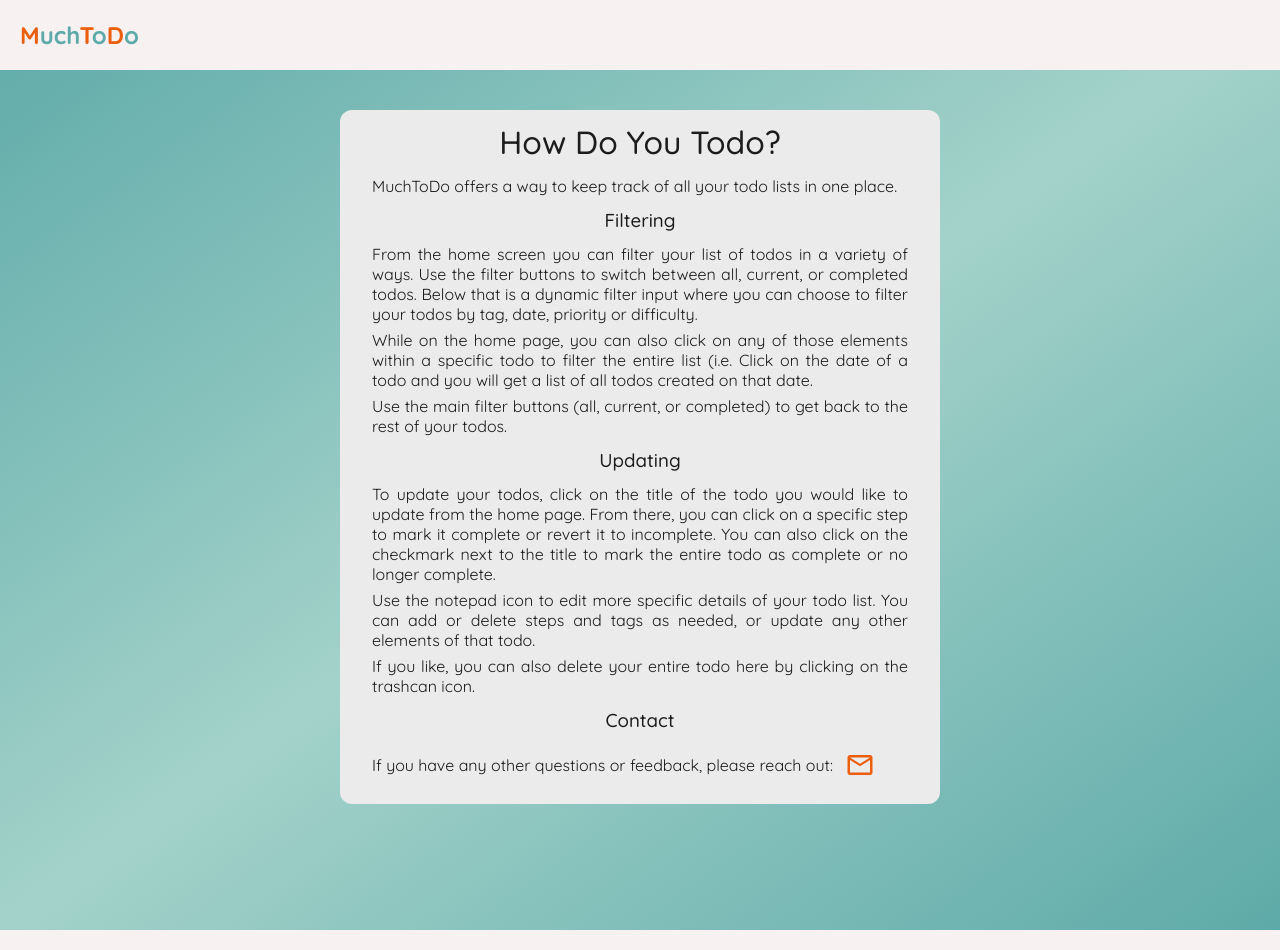
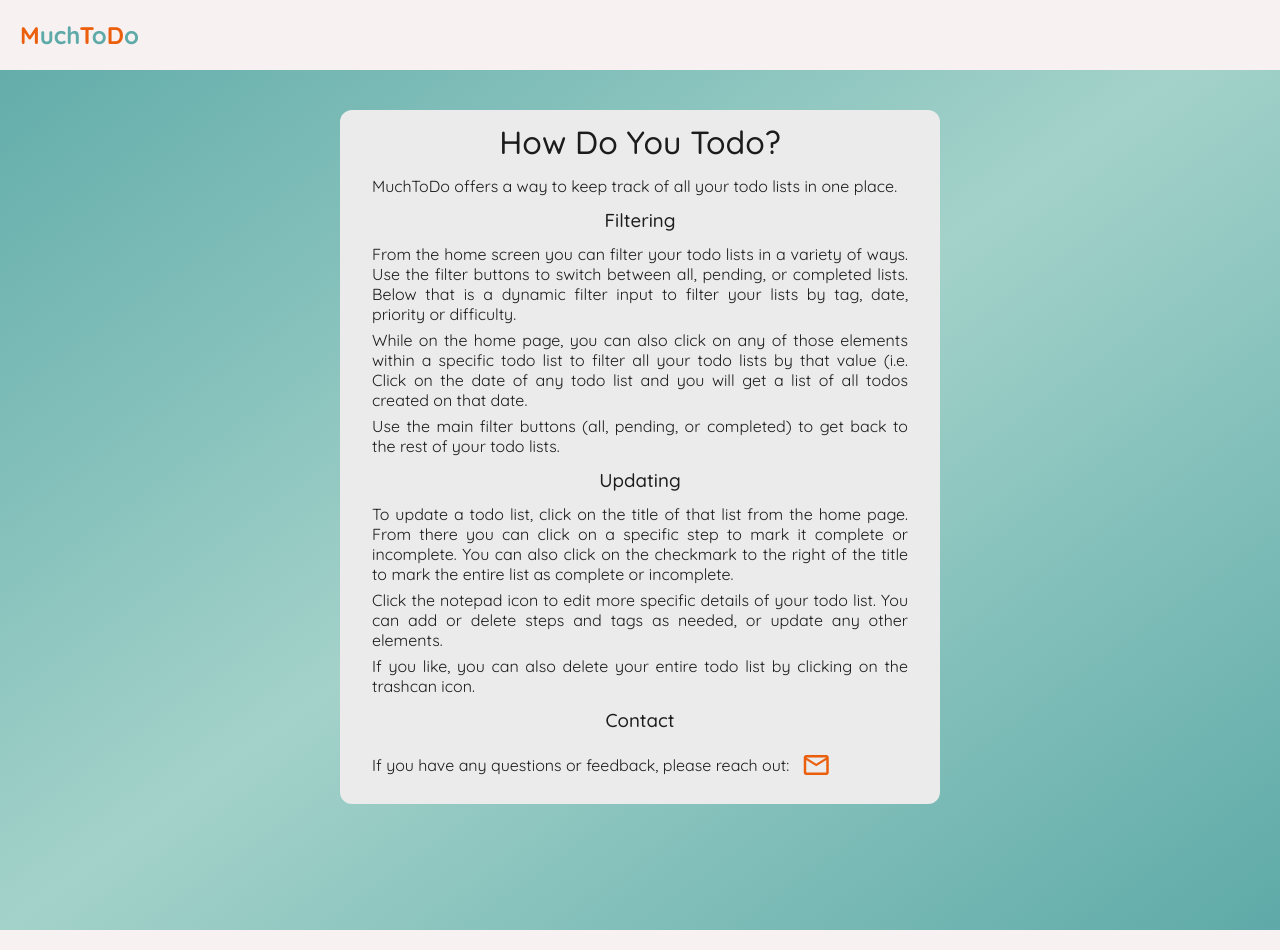
Before and after one commit to mikehoods/react-goalTracker-2.0-client, a React (Create React App) app: page /help in a window 1280 px wide. Built offline with nearby package versions, Linux system fonts and the light colour scheme.

Commit message:
Revised Help instructions.

```diff
--- a/src/Help.js
+++ b/src/Help.js
@@ -4,16 +4,16 @@ const Help = () => {
             <h1>How Do You Todo?</h1>
             <p>MuchToDo offers a way to keep track of all your todo lists in one place.</p>
             <h3>Filtering</h3>
-            <p>From the home screen you can filter your list of todos in a variety of ways. Use the filter buttons to switch between all, current, or completed todos. Below that is a dynamic filter input where you can choose to filter your todos by tag, date, priority or difficulty.</p>
-            <p>While on the home page, you can also click on any of those elements within a specific todo to filter the entire list (i.e. Click on the date of a todo and you will get a list of all todos created on that date.</p>
-            <p>Use the main filter buttons (all, current, or completed) to get back to the rest of your todos.</p>
+            <p>From the home screen you can filter your todo lists in a variety of ways. Use the filter buttons to switch between all, pending, or completed lists. Below that is a dynamic filter input to filter your lists by tag, date, priority or difficulty.</p>
+            <p>While on the home page, you can also click on any of those elements within a specific todo list to filter all your todo lists by that value (i.e. Click on the date of any todo list and you will get a list of all todos created on that date.</p>
+            <p>Use the main filter buttons (all, pending, or completed) to get back to the rest of your todo lists.</p>
             <h3>Updating</h3>
-            <p>To update your todos, click on the title of the todo you would like to update from the home page. From there, you can click on a specific step to mark it complete or revert it to incomplete. You can also click on the checkmark next to the title to mark the entire todo as complete or no longer complete. </p>
-            <p>Use the notepad icon to edit more specific details of your todo list. You can add or delete steps and tags as needed, or update any other elements of that todo.</p>
-            <p>If you like, you can also delete your entire todo here by clicking on the trashcan icon.</p>
+            <p>To update a todo list, click on the title of that list from the home page. From there you can click on a specific step to mark it complete or incomplete. You can also click on the checkmark to the right of the title to mark the entire list as complete or incomplete. </p>
+            <p>Click the notepad icon to edit more specific details of your todo list. You can add or delete steps and tags as needed, or update any other elements.</p>
+            <p>If you like, you can also delete your entire todo list by clicking on the trashcan icon.</p>
 
             <h3>Contact</h3>
-            <p className="help-contact">If you have any other questions or feedback, please reach out:
+            <p className="help-contact">If you have any questions or feedback, please reach out:
                 <a href="mailto:mhood82@gmail.com" target="_blank">
                     <i className="material-icons">mail_outline</i>
                 </a>
```
